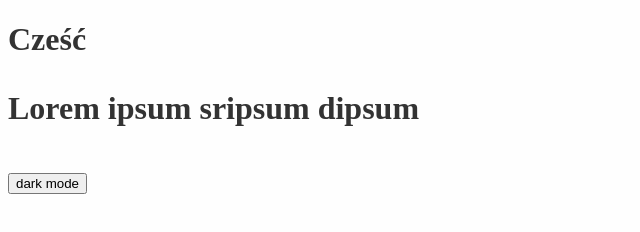
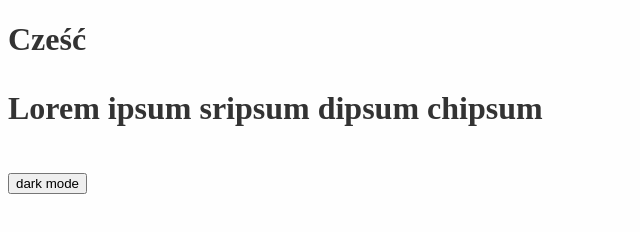
Before and after one commit to patryk-gruszczynski/dark-mode, a plain HTML site: page index.html in a window 1280 px wide. Shown: the whole page, without its empty margins (0-640 px from the left). Drawn offline with Linux system fonts and the light colour scheme.

```diff
--- a/index.html
+++ b/index.html
@@ -8,7 +8,7 @@
   <body>
     <main>
         <h1>Cześć<h1>
-          <p>Lorem ipsum sripsum dipsum</p>
+          <p>Lorem ipsum sripsum dipsum chipsum</p>
           <button class="mode--js">dark mode</button>
           </main>
           <script src="main.js"></script>
```
